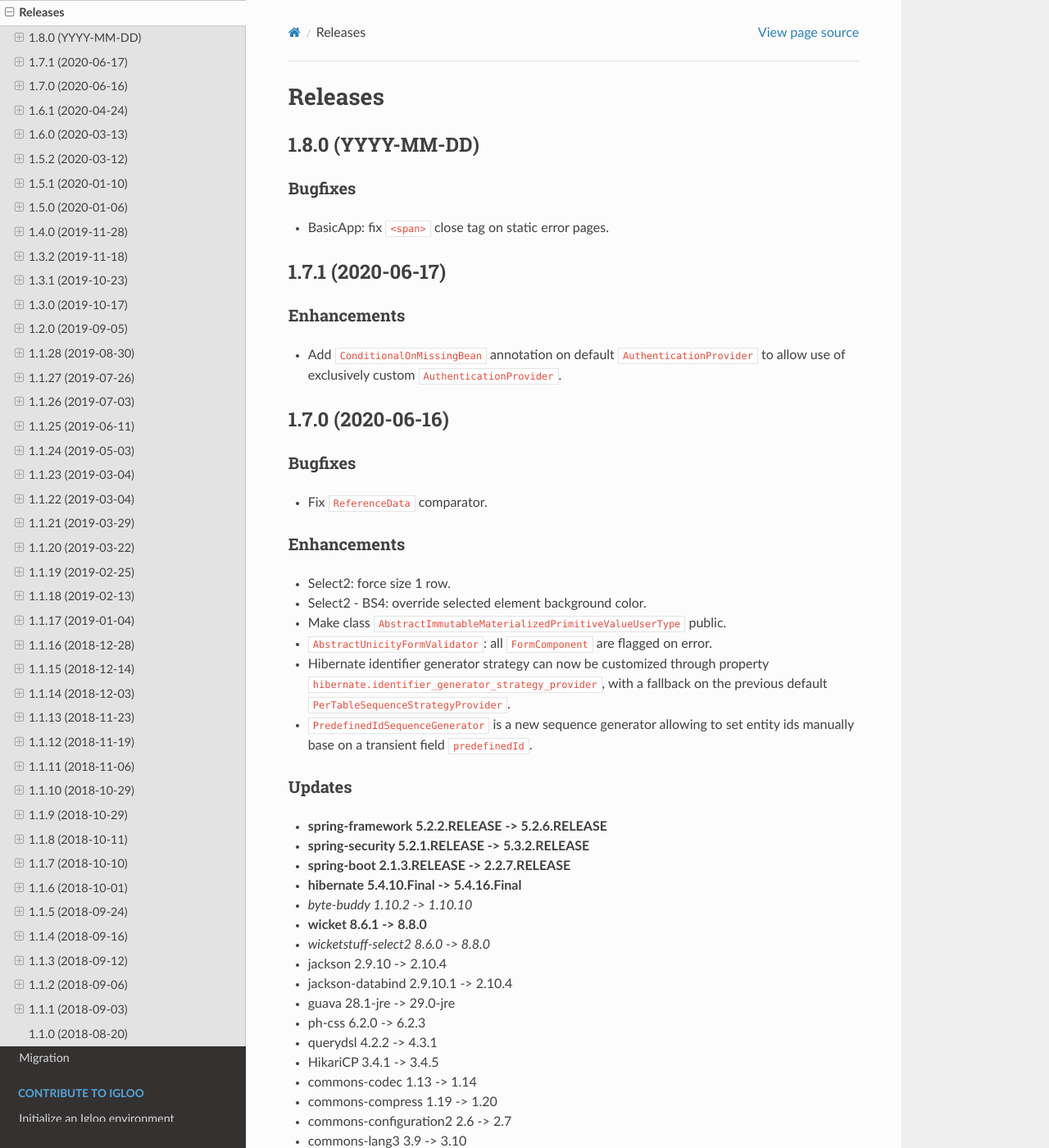
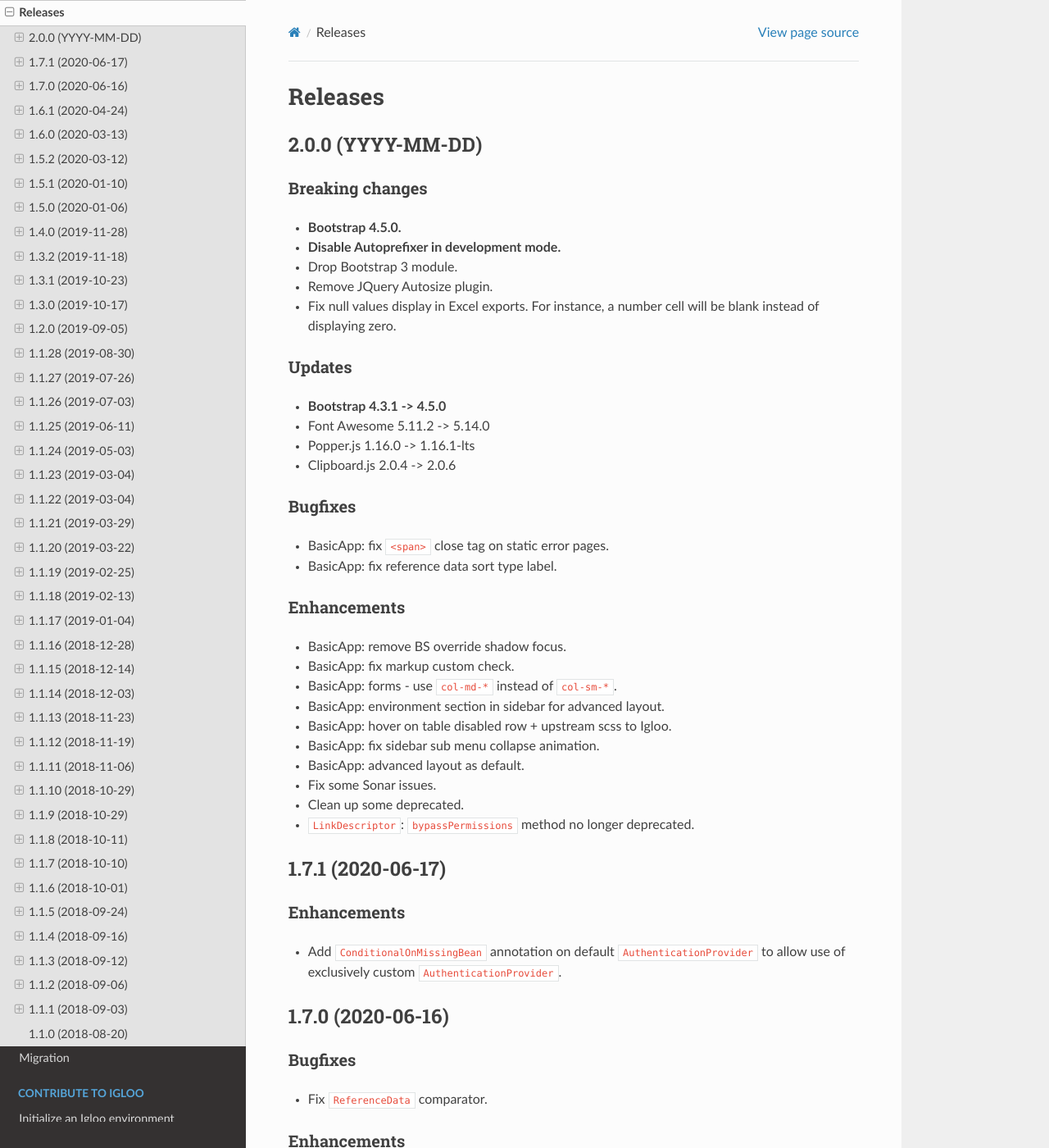
Before and after one commit to igloo-project/igloo-doc, a Sphinx documentation site: the page built from source/release-notes/releases.rst, in a window 1280 px wide and 1400 px high. Shown: the whole window at 82% size. Built offline with Sphinx 7.4.7 and the Read the Docs theme 2.0.0, drawn with Linux system fonts in a browser that asks for light colours.

Commit message:
2.0.0: release notes

```diff
--- a/source/release-notes/releases.rst
+++ b/source/release-notes/releases.rst
@@ -2,15 +2,49 @@
 Releases
 ########
 
-.. _v1.8.0:
+.. _v2.0.0:
 
-1.8.0 (YYYY-MM-DD)
+2.0.0 (YYYY-MM-DD)
 ##################
+
+Breaking changes
+****************
+
+* **Bootstrap 4.5.0.**
+* **Disable Autoprefixer in development mode.**
+* Drop Bootstrap 3 module.
+* Remove JQuery Autosize plugin.
+* Fix null values display in Excel exports. For instance, a number cell will be
+  blank instead of displaying zero.
+
+Updates
+*******
+
+* **Bootstrap 4.3.1 -> 4.5.0**
+* Font Awesome 5.11.2 -> 5.14.0
+* Popper.js 1.16.0 -> 1.16.1-lts
+* Clipboard.js 2.0.4 -> 2.0.6
 
 Bugfixes
 ********
 
 * BasicApp: fix ``<span>`` close tag on static error pages.
+* BasicApp: fix reference data sort type label.
+
+Enhancements
+************
+
+* BasicApp: remove BS override shadow focus.
+* BasicApp: fix markup custom check.
+* BasicApp: forms - use ``col-md-*`` instead of ``col-sm-*``.
+* BasicApp: environment section in sidebar for advanced layout.
+* BasicApp: hover on table disabled row + upstream scss to Igloo.
+* BasicApp: fix sidebar sub menu collapse animation.
+* BasicApp: advanced layout as default.
+* Fix some Sonar issues.
+* Clean up some deprecated.
+* ``LinkDescriptor``: ``bypassPermissions`` method no longer deprecated.
+
 
 .. _v1.7.1:
 
```
